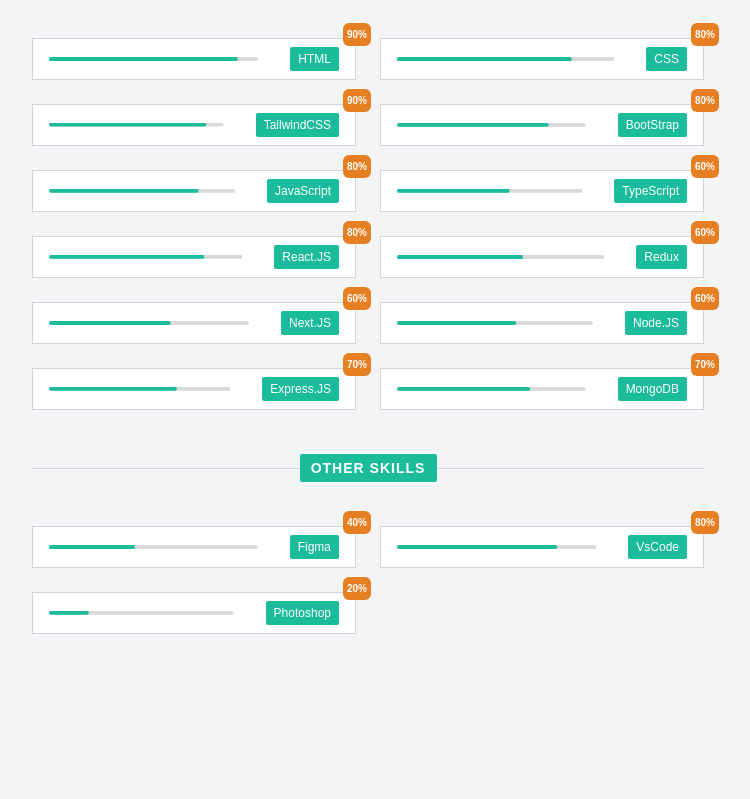
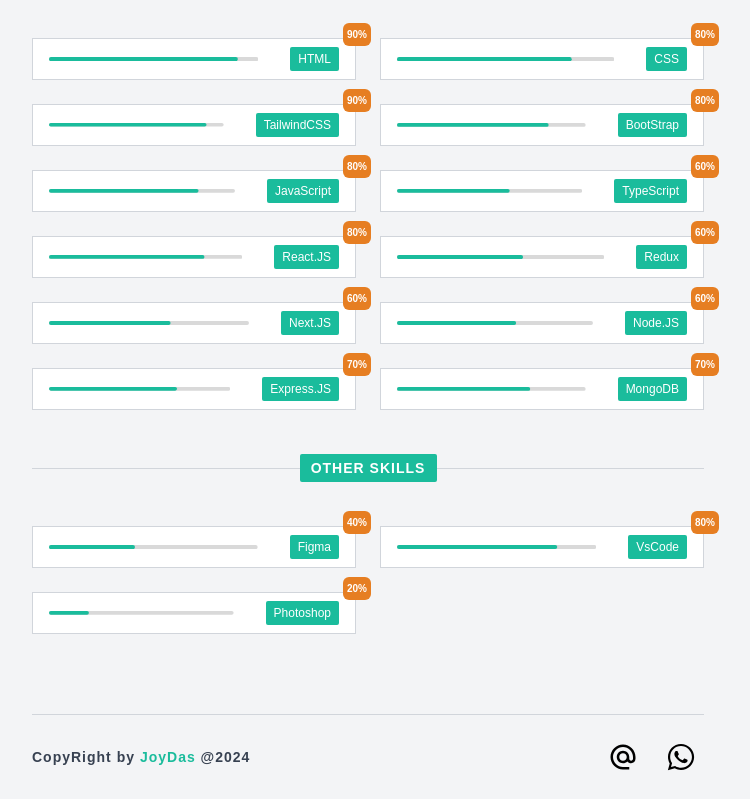
Before and after one commit to Anirbandasjoy/TechCanvas, a React (Vite) app: page / in a window 1280 px wide. Shown: the part 592-1391 px from the top of the page, without its empty margins (272-1022 px from the left). Before the commit the page ends 1306 px from the top, so only its background shows below. Built offline with nearby package versions, Linux system fonts and the light colour scheme.

Commit message:
added footer section

```diff
--- a/src/layout/MainLayout.tsx
+++ b/src/layout/MainLayout.tsx
@@ -1,10 +1,12 @@
 import { Outlet } from "react-router-dom";
 import Navbar from "../pages/Home/Navbar/Navbar";
+import Footer from "../pages/Home/Footer/Footer";
 const MainLayout = () => {
   return (
-    <div className="w-full lg:max-w-2xl mx-auto xl:max-w-2xl 2xl:max-w-3xl px-2 lg:px-0">
+    <div className="w-full lg:max-w-2xl mx-auto xl:max-w-2xl 2xl:max-w-3xl px-4 lg:px-0">
       <Navbar />
       {<Outlet />}
+      <Footer />
     </div>
   );
 };
--- /dev/null
+++ b/src/pages/Home/Footer/Footer.tsx
@@ -0,0 +1,39 @@
+import { FaWhatsapp } from "react-icons/fa";
+import { MdAlternateEmail } from "react-icons/md";
+import { Link } from "react-router-dom";
+
+const Footer = () => {
+  return (
+    <div className="">
+      <div className="h-[1px] w-full bg-gray-300 dark:bg-gray-700"></div>
+      <div className="flex sm:justify-between py-3 sm:py-1 items-center flex-col-reverse justify-center sm:flex-row">
+        <div className="sm:my-7 dark:text-gray-300 my-4 text-sm text-gray-700 tracking-[1px] font-semibold">
+          CopyRight by{" "}
+          <Link
+            className="text-[#1abc9c]  font-semibold"
+            to="https://joydas.vercel.app"
+          >
+            JoyDas
+          </Link>{" "}
+          @2024
+        </div>
+        <div>
+          <div className="flex items-center  gap-3 text-3xl">
+            <Link to="mailto:joy600508@gmail.com">
+              <div className="hover:bg-gray-300 dark:text-gray-300 dark:hover:bg-gray-700 duration-500 cursor-pointer p-2 rounded-md">
+                <MdAlternateEmail />
+              </div>
+            </Link>
+            <Link to="https://wa.link/t60z05">
+              <div className="hover:bg-gray-300 dark:text-gray-300 dark:hover:bg-gray-700 duration-500 cursor-pointer p-2 rounded-md">
+                <FaWhatsapp />
+              </div>
+            </Link>
+          </div>
+        </div>
+      </div>
+    </div>
+  );
+};
+
+export default Footer;
--- a/src/pages/Home/Navbar/Navbar.tsx
+++ b/src/pages/Home/Navbar/Navbar.tsx
@@ -7,26 +7,10 @@
 const Navbar = () => {
   const [isOpen, setIsOpen] = useState(false);
 
-  //   useEffect(() => {
-  //     const handleScroll = () => {
-  //       if (isOpen) {
-  //         document.body.style.overflow = "hidden";
-  //       } else {
-  //         document.body.style.overflow = "auto";
-  //       }
-  //     };
-
-  //     window.addEventListener("scroll", handleScroll);
-
-  //     return () => {
-  //       window.removeEventListener("scroll", handleScroll);
-  //     };
-  //   }, [isOpen]);
-
   return (
     <div className="flex justify-between items-center z-30 py-3">
       <div>
-        <h1 className="text-[12px] sm:text-[16px] bg-[#1abc9c] p-2 px-3 rounded-md text-white font-bold">
+        <h1 className="text-[12px] sm:text-[16px] bg-[#1abc9c] p-2 px-3 rounded-md text-white font-[750] cursor-pointer">
           AJ
         </h1>
       </div>
--- a/src/pages/Home/Skills/OtherSkill.tsx
+++ b/src/pages/Home/Skills/OtherSkill.tsx
@@ -5,11 +5,11 @@
   return (
     <div>
       <div className="flex items-center my-11">
-        <div className="w-full h-[1px] bg-gray-300"></div>
+        <div className="w-full h-[1px] bg-gray-300 dark:bg-gray-700"></div>
         <h1 className="font-bold tracking-[1px] bg-[#1abc9c] text-white text-xs sm:text-sm w-80 py-1 px-2 text-center  capitalize rounded-sm">
           OTHER SKILLS
         </h1>
-        <div className="w-full h-[1px] bg-gray-300"></div>
+        <div className="w-full h-[1px] bg-gray-300 dark:bg-gray-700"></div>
       </div>
 
       <div className="grid sm:grid-cols-2  sm:gap-6 gap-5 grid-cols-1 ">
```
